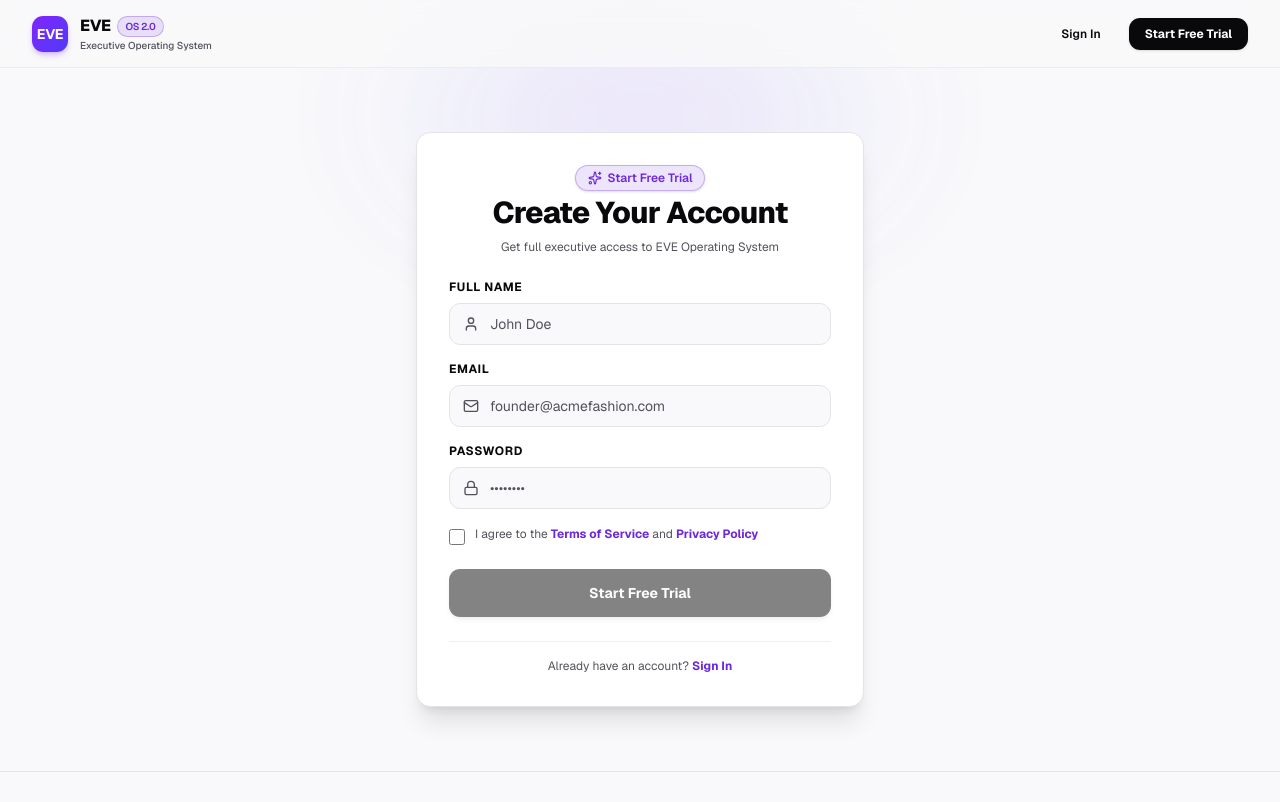
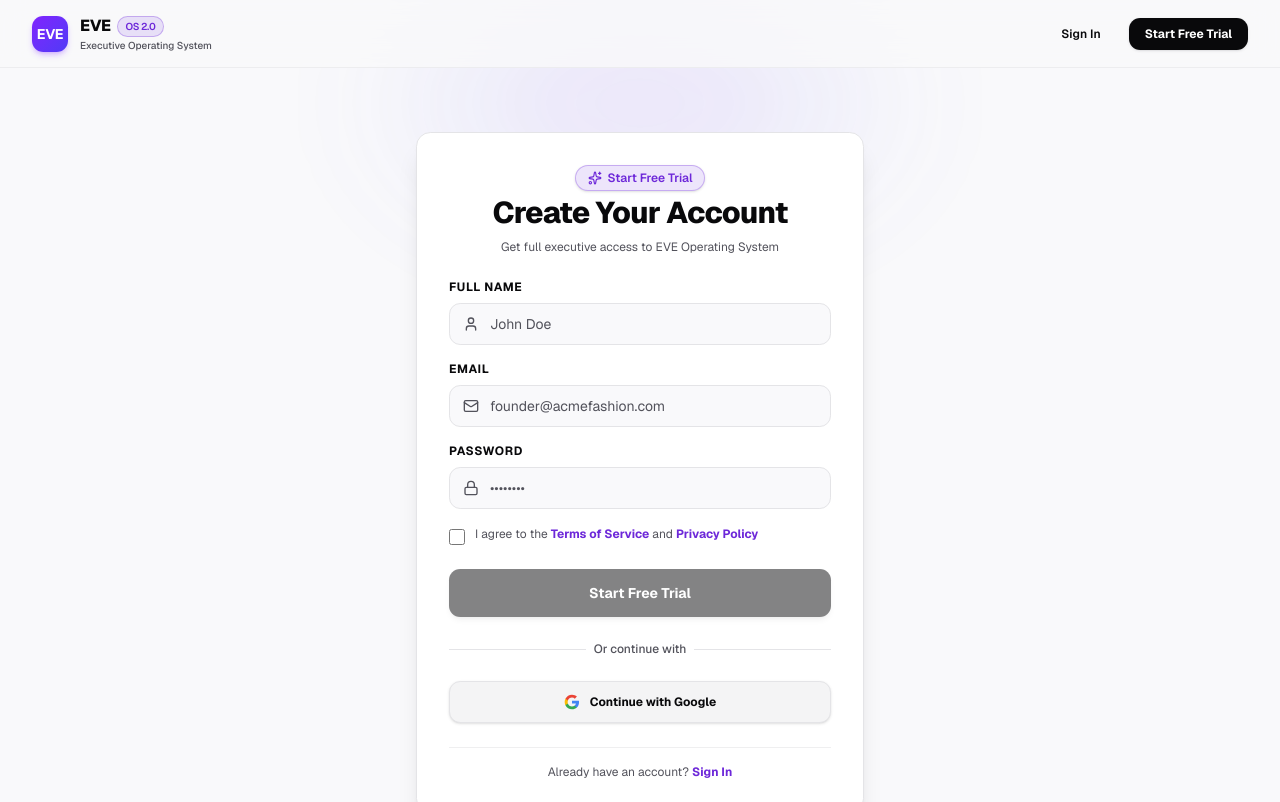
Before and after one commit to devottamkumar1310-cpu/Aethercorp-EVE, a Next.js app in the folder frontend/: page /signup in a window 1280 px wide. Shown: the top 802 px of the page. Built offline with nearby package versions, Linux system fonts and the light colour scheme; no server answers.

Commit message:
fix(auth): add Google Sign-In button to signup page for uniform OAuth entrypoints

```diff
--- a/frontend/src/app/signup/page.tsx
+++ b/frontend/src/app/signup/page.tsx
@@ -264,6 +264,39 @@
               "Start Free Trial"
             )}
           </button>
+
+          <div className="relative my-6">
+            <div className="absolute inset-0 flex items-center">
+              <div className="w-full border-t border-border" />
+            </div>
+            <div className="relative flex justify-center text-xs">
+              <span className="bg-card px-2 text-muted-foreground font-medium">Or continue with</span>
+            </div>
+          </div>
+
+          <button
+            type="button"
+            onClick={async () => {
+              setError(null);
+              const supabase = createClient();
+              const { error } = await supabase.auth.signInWithOAuth({
+                provider: "google",
+                options: {
+                  redirectTo: `${window.location.origin}/auth/callback?next=/dashboard/inventory`,
+                }
+              });
+              if (error) setError(error.message);
+            }}
+            className="w-full flex items-center justify-center gap-2.5 py-3 px-4 border border-border rounded-xl text-xs font-bold text-foreground bg-secondary hover:bg-secondary/70 transition-all cursor-pointer shadow-sm"
+          >
+            <svg className="h-4 w-4" viewBox="0 0 24 24">
+              <path d="M22.56 12.25c0-.78-.07-1.53-.2-2.25H12v4.26h5.92c-.26 1.37-1.04 2.53-2.21 3.31v2.77h3.57c2.08-1.92 3.28-4.74 3.28-8.09z" fill="#4285F4"/>
+              <path d="M12 23c2.97 0 5.46-.98 7.28-2.66l-3.57-2.77c-.98.66-2.23 1.06-3.71 1.06-2.86 0-5.29-1.93-6.16-4.53H2.18v2.84C3.99 20.53 7.7 23 12 23z" fill="#34A853"/>
+              <path d="M5.84 14.09c-.22-.66-.35-1.36-.35-2.09s.13-1.43.35-2.09V7.06H2.18C1.43 8.55 1 10.22 1 12s.43 3.45 1.18 4.94l2.85-2.22.81-.63z" fill="#FBBC05"/>
+              <path d="M12 5.38c1.62 0 3.06.56 4.21 1.64l3.15-3.15C17.45 2.09 14.97 1 12 1 7.7 1 3.99 3.47 2.18 7.06l3.66 2.84c.87-2.6 3.3-4.52 6.16-4.52z" fill="#EA4335"/>
+            </svg>
+            Continue with Google
+          </button>
         </form>
 
         <div className="pt-4 border-t border-border/60 text-center">
```
